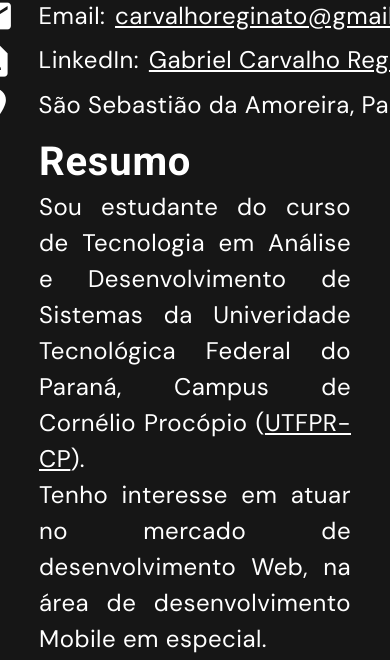
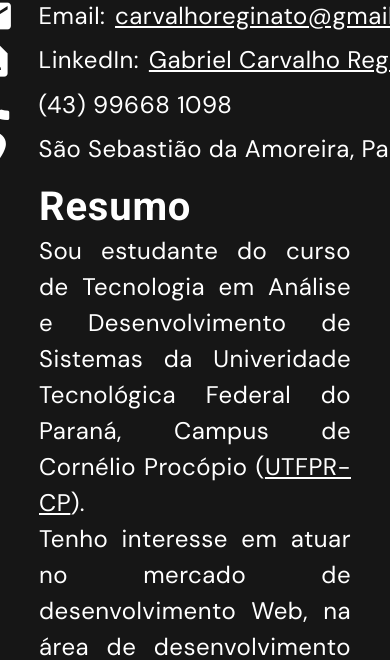
Before and after one commit to Gabriel2718/curriculo, a plain HTML site: page index.html in a window 390 px wide. Shown: the part 408-1068 px from the top of the page. Drawn offline with Linux system fonts and the light colour scheme.

Commit message:
phone info added

```diff
--- a/index.html
+++ b/index.html
@@ -30,6 +30,7 @@
             <ul class="dm-sans">
                 <li><span class="material-icons">email</span>Email: <a href="mailto:carvalhoreginato@gmail.com" rel="external">carvalhoreginato@gmail.com</a></li>
                 <li><span class="material-icons">contact_page</span>LinkedIn: <a href="https://www.linkedin.com/in/gabriel-carvalho-reginato/" target="_blank" rel="external noopener noreferrer author">Gabriel Carvalho Reginato</a></li>
+                <li><span class="material-icons">call</span>(43) 99668 1098</li>
                 <li><span class="material-icons">location_on</span>São Sebastião da Amoreira, Paraná</li>
             </ul>
         </div>
```
